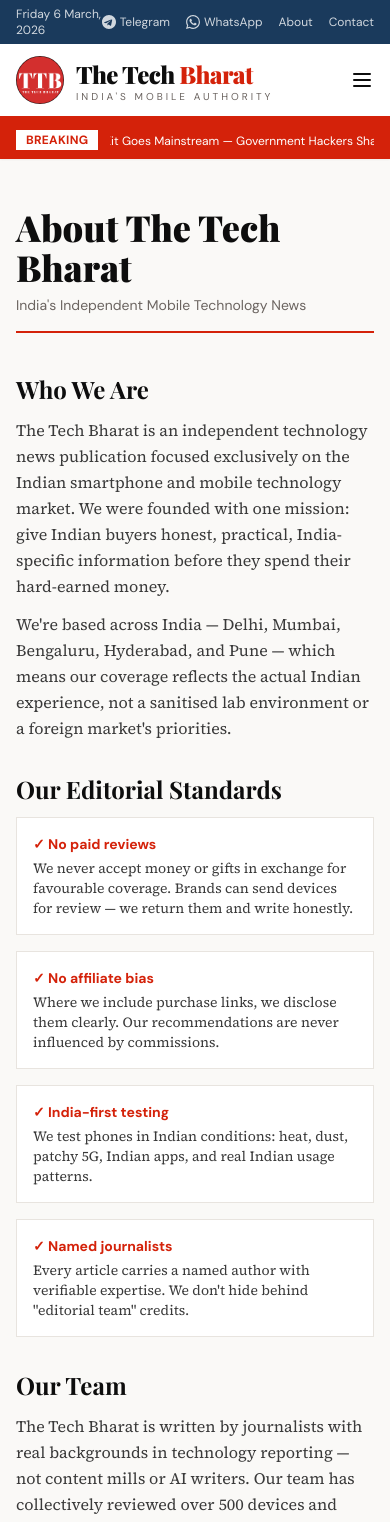
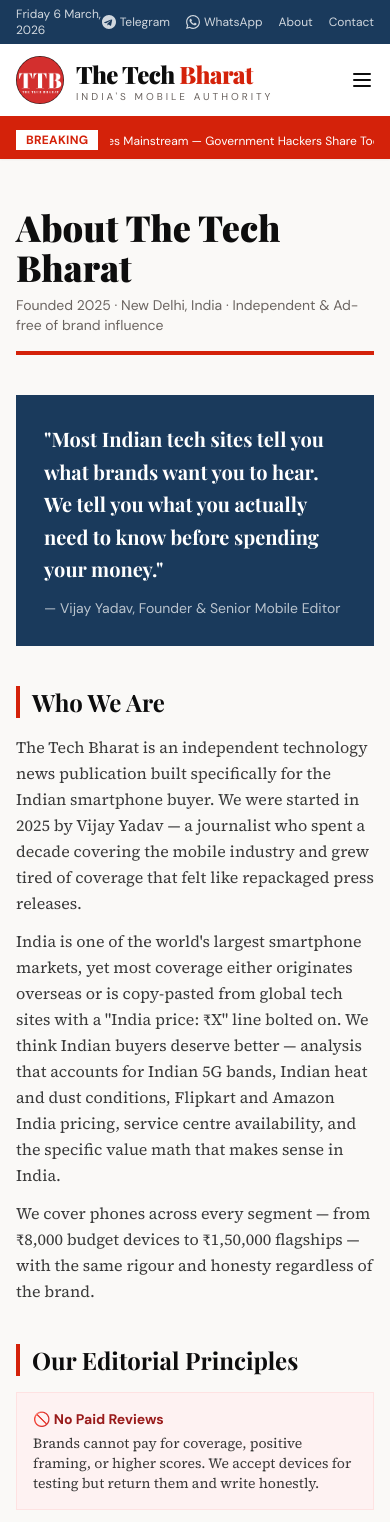
Before and after one commit to ankittiwari373164/techbharat, a Next.js app: page /about in a window 390 px wide. Shown: the top 1522 px of the page. Built offline with nearby package versions, Linux system fonts and the light colour scheme.

Commit message:
author profile, strong about page, anti-AI writing rules, HD images, Discover mix

```diff
--- a/app/about/page.tsx
+++ b/app/about/page.tsx
@@ -2,70 +2,135 @@
 import Link from 'next/link'
 
 export const metadata: Metadata = {
-  title: 'About The Tech Bharat – India\'s Independent Mobile Technology News',
-  description: 'The Tech Bharat is an independent technology news publication covering Indian smartphone market. Learn about our editorial team, methodology, and commitment to unbiased reporting.',
+  title: 'About The Tech Bharat – India\'s Independent Mobile Tech News',
+  description: 'The Tech Bharat is India\'s independent mobile technology news site. Founded by Vijay Yadav, a journalist with 11 years covering Indian smartphones. No brand affiliations. No paid reviews.',
   alternates: { canonical: 'https://thetechbharat.com/about' },
 }
 
 export default function AboutPage() {
   return (
     <div className="max-w-3xl mx-auto px-4 py-12">
-      <div className="border-b-2 border-[#d4220a] mb-10 pb-4">
+      <div className="border-b-4 border-[#d4220a] mb-10 pb-4">
         <h1 className="font-playfair text-4xl font-black text-ink mb-2">About The Tech Bharat</h1>
-        <p className="font-sans text-sm text-muted">India's Independent Mobile Technology News</p>
+        <p className="font-sans text-sm text-muted">Founded 2025 · New Delhi, India · Independent & Ad-free of brand influence</p>
       </div>
 
-      <div className="prose-custom space-y-8">
+      {/* Mission statement */}
+      <div className="bg-[#1a3a5c] text-white p-7 mb-10">
+        <p className="font-playfair text-xl font-bold leading-relaxed">
+          "Most Indian tech sites tell you what brands want you to hear. We tell you what you actually need to know before spending your money."
+        </p>
+        <p className="font-sans text-sm text-white/70 mt-3">— Vijay Yadav, Founder & Senior Mobile Editor</p>
+      </div>
+
+      <div className="space-y-10">
+
+        {/* Who we are */}
         <section>
-          <h2 className="font-playfair text-2xl font-bold text-ink mb-3">Who We Are</h2>
+          <h2 className="font-playfair text-2xl font-bold text-ink mb-4 border-l-4 border-[#d4220a] pl-3">Who We Are</h2>
+          <p className="font-body text-base text-[#3a3a3a] leading-relaxed mb-3">
+            The Tech Bharat is an independent technology news publication built specifically for the Indian smartphone buyer. We were started in 2025 by Vijay Yadav — a journalist who spent a decade covering the mobile industry and grew tired of coverage that felt like repackaged press releases.
+          </p>
+          <p className="font-body text-base text-[#3a3a3a] leading-relaxed mb-3">
+            India is one of the world's largest smartphone markets, yet most coverage either originates overseas or is copy-pasted from global tech sites with a "India price: ₹X" line bolted on. We think Indian buyers deserve better — analysis that accounts for Indian 5G bands, Indian heat and dust conditions, Flipkart and Amazon India pricing, service centre availability, and the specific value math that makes sense in India.
+          </p>
           <p className="font-body text-base text-[#3a3a3a] leading-relaxed">
-            The Tech Bharat is an independent technology news publication focused exclusively on the Indian smartphone and mobile technology market. We were founded with one mission: give Indian buyers honest, practical, India-specific information before they spend their hard-earned money.
-          </p>
-          <p className="font-body text-base text-[#3a3a3a] leading-relaxed mt-3">
-            We're based across India — Delhi, Mumbai, Bengaluru, Hyderabad, and Pune — which means our coverage reflects the actual Indian experience, not a sanitised lab environment or a foreign market's priorities.
+            We cover phones across every segment — from ₹8,000 budget devices to ₹1,50,000 flagships — with the same rigour and honesty regardless of the brand.
           </p>
         </section>
 
+        {/* Editorial Principles */}
         <section>
-          <h2 className="font-playfair text-2xl font-bold text-ink mb-3">Our Editorial Standards</h2>
+          <h2 className="font-playfair text-2xl font-bold text-ink mb-4 border-l-4 border-[#d4220a] pl-3">Our Editorial Principles</h2>
           <div className="grid grid-cols-1 sm:grid-cols-2 gap-4">
             {[
-              { title: 'No paid reviews', desc: 'We never accept money or gifts in exchange for favourable coverage. Brands can send devices for review — we return them and write honestly.' },
-              { title: 'No affiliate bias', desc: 'Where we include purchase links, we disclose them clearly. Our recommendations are never influenced by commissions.' },
-              { title: 'India-first testing', desc: 'We test phones in Indian conditions: heat, dust, patchy 5G, Indian apps, and real Indian usage patterns.' },
-              { title: 'Named journalists', desc: 'Every article carries a named author with verifiable expertise. We don\'t hide behind "editorial team" credits.' },
+              {
+                icon: '✕',
+                title: 'No Paid Reviews',
+                desc: 'Brands cannot pay for coverage, positive framing, or higher scores. We accept devices for testing but return them and write honestly.',
+              },
+              {
+                icon: '✕',
+                title: 'No Affiliate Bias',
+                desc: 'We may include affiliate links but they never influence our verdicts. We recommend what we would recommend to a friend.',
+              },
+              {
+                icon: '✓',
+                title: 'India-First Testing',
+                desc: 'Every review is conducted in Indian conditions — 40°C heat, dusty roads, Indian apps, Jio/Airtel 5G networks.',
+              },
+              {
+                icon: '✓',
+                title: 'Named Journalists',
+                desc: 'Every article has a named author with a verifiable background. No "editorial team" bylines hiding AI or anonymous writers.',
+              },
+              {
+                icon: '✓',
+                title: 'Transparent Corrections',
+                desc: 'When we get something wrong, we correct it openly — with a correction note, date, and what changed.',
+              },
+              {
+                icon: '✓',
+                title: 'Source Transparency',
+                desc: 'Leak-based or speculative content is always labelled as such with sources cited where possible.',
+              },
             ].map(item => (
-              <div key={item.title} className="bg-white border border-border p-4">
-                <h3 className="font-sans text-sm font-bold text-[#d4220a] mb-1">✓ {item.title}</h3>
+              <div key={item.title} className={`p-4 border ${item.icon === '✓' ? 'border-green-200 bg-green-50' : 'border-red-100 bg-red-50'}`}>
+                <h3 className={`font-sans text-sm font-bold mb-1 ${item.icon === '✓' ? 'text-green-800' : 'text-red-800'}`}>
+                  {item.icon === '✓' ? '✅' : '🚫'} {item.title}
+                </h3>
                 <p className="font-body text-sm text-[#3a3a3a]">{item.desc}</p>
               </div>
             ))}
           </div>
         </section>
 
+        {/* Founder */}
         <section>
-          <h2 className="font-playfair text-2xl font-bold text-ink mb-3">Our Team</h2>
-          <p className="font-body text-base text-[#3a3a3a] leading-relaxed mb-4">
-            The Tech Bharat is written by journalists with real backgrounds in technology reporting — not content mills or AI writers. Our team has collectively reviewed over 500 devices and written for national publications before joining TTB.
-          </p>
-          <Link href="/author" className="font-sans text-sm font-semibold text-[#d4220a] hover:underline">Meet our team →</Link>
+          <h2 className="font-playfair text-2xl font-bold text-ink mb-4 border-l-4 border-[#d4220a] pl-3">The Person Behind The Tech Bharat</h2>
+          <div className="flex gap-5 items-start bg-white border border-border p-6">
+            <div className="flex-shrink-0 w-16 h-16 rounded-full bg-[#d4220a] flex items-center justify-center text-white font-playfair text-xl font-bold">VY</div>
+            <div>
+              <h3 className="font-playfair text-xl font-bold text-ink mb-0.5">Vijay Yadav</h3>
+              <p className="font-sans text-xs font-semibold text-[#d4220a] mb-3">Founder & Senior Mobile Editor · New Delhi</p>
+              <p className="font-body text-sm text-[#3a3a3a] leading-relaxed mb-3">
+                Vijay started his journalism career at a print technology magazine in Mumbai in 2014. He spent six years there before moving to digital, covering the Indian smartphone market as it exploded from 2G to 5G. He has personally tested over 300 devices — everything from ₹6,000 feature phones to ₹1,50,000 foldables.
+              </p>
+              <p className="font-body text-sm text-[#3a3a3a] leading-relaxed mb-3">
+                He founded The Tech Bharat in 2025 after noticing a gap: no publication was covering smartphones specifically for the ₹15,000–₹40,000 buyer who dominates the Indian market. His test methodology is rooted in actual Indian usage — he test-drives every device on Delhi's crowded metro, in the heat, and with the apps Indians actually use.
+              </p>
+              <Link href="/author" className="font-sans text-sm font-semibold text-[#d4220a] hover:underline">Full author profile →</Link>
+            </div>
+          </div>
         </section>
 
+        {/* Coverage philosophy */}
         <section>
-          <h2 className="font-playfair text-2xl font-bold text-ink mb-3">Coverage Focus</h2>
-          <p className="font-body text-base text-[#3a3a3a] leading-relaxed">
-            We cover smartphones available in India — or expected to launch here. We focus on pricing in ₹, availability on Flipkart and Amazon India, 5G band compatibility for Indian networks (Jio, Airtel, Vi), and after-sales service availability. International-only launches get minimal coverage.
+          <h2 className="font-playfair text-2xl font-bold text-ink mb-4 border-l-4 border-[#d4220a] pl-3">What We Cover and How</h2>
+          <p className="font-body text-base text-[#3a3a3a] leading-relaxed mb-3">
+            We publish a mix of breaking news, in-depth first looks, head-to-head comparisons, and long-form buying guides. We do not chase pageviews with sensational headlines or publish half-baked articles to beat competitors by 30 minutes. We would rather be second and right than first and wrong.
           </p>
+          <p className="font-body text-base text-[#3a3a3a] leading-relaxed mb-3">
+            Speculative articles — leaks, rumours, analyst predictions — are clearly labelled. We cite sources where possible and use phrases like "expected to" or "according to analyst reports" rather than stating unconfirmed information as fact.
+          </p>
+          <div className="flex gap-4 mt-4 flex-wrap">
+            <Link href="/mobile-news" className="font-sans text-xs font-semibold text-white bg-[#1a3a5c] px-4 py-2 hover:bg-[#0f2540]">Mobile News</Link>
+            <Link href="/reviews" className="font-sans text-xs font-semibold text-white bg-[#d4220a] px-4 py-2 hover:bg-[#b01d09]">Reviews</Link>
+            <Link href="/compare" className="font-sans text-xs font-semibold text-white bg-[#2a6b3c] px-4 py-2 hover:bg-[#1e4f2c]">Comparisons</Link>
+          </div>
         </section>
 
-        <section className="border-t border-border pt-6">
-          <h2 className="font-playfair text-xl font-bold text-ink mb-3">Contact & Corrections</h2>
-          <p className="font-body text-sm text-[#3a3a3a] mb-3">Found an error? We correct it quickly and transparently.</p>
-          <div className="flex gap-4">
-            <Link href="/contact" className="font-sans text-xs font-semibold text-[#1a3a5c] border border-[#1a3a5c] px-4 py-2 hover:bg-[#1a3a5c] hover:text-white transition-colors">Contact Us</Link>
-            <Link href="/corrections-policy" className="font-sans text-xs font-semibold text-muted border border-border px-4 py-2 hover:border-ink transition-colors">Corrections Policy</Link>
+        {/* Contact */}
+        <section className="border-t border-border pt-8">
+          <h2 className="font-playfair text-xl font-bold text-ink mb-3">Get in Touch</h2>
+          <p className="font-body text-sm text-[#3a3a3a] mb-4">For press enquiries, corrections, or reader feedback:</p>
+          <div className="flex gap-4 flex-wrap">
+            <Link href="/contact" className="font-sans text-xs font-semibold border border-[#1a3a5c] text-[#1a3a5c] px-4 py-2 hover:bg-[#1a3a5c] hover:text-white transition-colors">Contact Us</Link>
+            <Link href="/editorial-policy" className="font-sans text-xs font-semibold border border-border text-muted px-4 py-2 hover:border-ink transition-colors">Editorial Policy</Link>
+            <Link href="/corrections-policy" className="font-sans text-xs font-semibold border border-border text-muted px-4 py-2 hover:border-ink transition-colors">Corrections Policy</Link>
           </div>
         </section>
+
       </div>
     </div>
   )
--- a/app/author/page.tsx
+++ b/app/author/page.tsx
@@ -4,8 +4,13 @@
 import Link from 'next/link'
 
 export const metadata: Metadata = {
-  title: 'Vijay Yadav – Senior Mobile Editor | The Tech Bharat',
-  description: 'Vijay Yadav is a Senior Mobile Editor at The Tech Bharat with 11 years covering the Indian smartphone market. 300+ device reviews, India-first analysis.',
+  title: 'Vijay Yadav – Founder & Senior Mobile Editor | The Tech Bharat',
+  description: 'Vijay Yadav is the founder of The Tech Bharat and a mobile technology journalist with 11 years of experience covering Indian smartphones. 300+ device reviews.',
+  alternates: { canonical: 'https://thetechbharat.com/author' },
+  openGraph: {
+    title: 'Vijay Yadav – Mobile Tech Journalist, India',
+    description: '11 years covering Indian smartphones. 300+ device reviews. Founder of The Tech Bharat.',
+  }
 }
 
 export default async function AuthorPage() {
@@ -14,67 +19,120 @@
 
   return (
     <div className="max-w-4xl mx-auto px-4 py-12">
-      <div className="border-b-2 border-[#d4220a] mb-10 pb-4">
-        <h1 className="font-playfair text-4xl font-black text-ink mb-2">Our Authors</h1>
-        <p className="font-sans text-sm text-muted">Real journalists. Real opinions. No PR fluff.</p>
-      </div>
 
-      {/* Single Author Card */}
-      <div className="bg-white border border-border p-8 mb-14">
-        <div className="flex gap-6 items-start">
-          <div className="flex-shrink-0 w-20 h-20 rounded-full bg-[#d4220a] flex items-center justify-center text-white font-playfair text-2xl font-bold">
+      {/* Hero Author Card */}
+      <div className="bg-white border-2 border-[#d4220a] p-8 mb-10">
+        <div className="flex flex-col sm:flex-row gap-6 items-start">
+          <div className="flex-shrink-0 w-24 h-24 rounded-full bg-[#d4220a] flex items-center justify-center text-white font-playfair text-3xl font-bold shadow-lg">
             VY
           </div>
           <div className="flex-1">
-            <div className="flex items-start justify-between gap-4 mb-1">
-              <h2 className="font-playfair text-2xl font-bold text-ink">Vijay Yadav</h2>
-              <span className="font-sans text-xs text-muted border border-border px-2 py-1">New Delhi</span>
-            </div>
-            <p className="font-sans text-sm font-semibold text-[#d4220a] mb-3">Senior Mobile Editor & Founder</p>
-
-            {/* E-E-A-T Stats */}
-            <div className="flex gap-6 mb-4 p-3 bg-gray-50 border border-border">
-              <div className="text-center">
-                <p className="font-playfair text-2xl font-black text-ink">11</p>
-                <p className="font-sans text-[10px] text-muted uppercase tracking-wide">Years Experience</p>
+            <div className="flex flex-wrap items-start justify-between gap-3 mb-1">
+              <div>
+                <h1 className="font-playfair text-3xl font-black text-ink">Vijay Yadav</h1>
+                <p className="font-sans text-sm font-bold text-[#d4220a] mt-0.5">Founder & Senior Mobile Editor</p>
               </div>
-              <div className="text-center">
-                <p className="font-playfair text-2xl font-black text-ink">300+</p>
-                <p className="font-sans text-[10px] text-muted uppercase tracking-wide">Devices Reviewed</p>
-              </div>
-              <div className="text-center">
-                <p className="font-playfair text-2xl font-black text-ink">500+</p>
-                <p className="font-sans text-[10px] text-muted uppercase tracking-wide">Articles Written</p>
-              </div>
+              <span className="font-sans text-xs text-muted border border-border px-3 py-1.5">📍 New Delhi, India</span>
             </div>
 
-            <p className="font-body text-base text-[#3a3a3a] leading-relaxed mb-4">
-              Vijay has been covering the Indian smartphone market for 11 years — starting at a print technology magazine in Mumbai before launching The Tech Bharat. He has tested over 300 devices and has an encyclopaedic knowledge of the Indian mobile market across every price segment.
-            </p>
-            <p className="font-body text-base text-[#3a3a3a] leading-relaxed mb-4">
-              He focuses on what actually matters for Indian buyers: real-world battery in Indian heat, 5G band compatibility on Jio and Airtel, value at every rupee tier, and after-sales service quality. He's direct, occasionally blunt, and allergic to marketing fluff.
-            </p>
-
-            <div className="flex flex-wrap gap-2 mb-4">
-              {['Flagship Smartphones', 'Samsung & Apple', 'Camera Reviews', '5G India', 'Value Analysis', 'Gadgets & AI'].map(tag => (
-                <span key={tag} className="font-sans text-xs bg-gray-100 text-gray-600 px-2 py-1">{tag}</span>
-              ))}
+            {/* Credential bar */}
+            <div className="flex flex-wrap gap-2 my-3">
+              <span className="font-sans text-xs bg-[#d4220a] text-white px-2 py-1 font-semibold">11 Years Experience</span>
+              <span className="font-sans text-xs bg-[#1a3a5c] text-white px-2 py-1 font-semibold">300+ Devices Reviewed</span>
+              <span className="font-sans text-xs bg-[#2a6b3c] text-white px-2 py-1 font-semibold">Independent Journalist</span>
+              <span className="font-sans text-xs bg-gray-700 text-white px-2 py-1 font-semibold">No Brand Affiliations</span>
             </div>
 
-            <div className="flex items-center gap-4 text-xs font-sans text-muted">
-              <span>📍 New Delhi, India</span>
-              <span>✉️ vijay@thetechbharat.com</span>
-            </div>
+            <p className="font-body text-sm text-[#3a3a3a] leading-relaxed">
+              Vijay Yadav has been covering the Indian smartphone market since 2014. He started at a print technology magazine in Mumbai, then spent years in digital journalism before founding The Tech Bharat in 2025. He has personally tested over 300 devices — from budget phones to ultra-premium foldables — and is known for honest, India-specific analysis that cuts through marketing noise.
+            </p>
           </div>
         </div>
       </div>
+
+      {/* Stats Row */}
+      <div className="grid grid-cols-2 sm:grid-cols-4 gap-4 mb-10">
+        {[
+          { number: '11', label: 'Years in Tech Journalism' },
+          { number: '300+', label: 'Smartphones Reviewed' },
+          { number: '500+', label: 'Articles Published' },
+          { number: '2014', label: 'Started Covering Mobiles' },
+        ].map(s => (
+          <div key={s.label} className="bg-white border border-border p-4 text-center">
+            <p className="font-playfair text-3xl font-black text-[#d4220a]">{s.number}</p>
+            <p className="font-sans text-[11px] text-muted mt-1 leading-tight">{s.label}</p>
+          </div>
+        ))}
+      </div>
+
+      {/* Biography */}
+      <section className="mb-10">
+        <h2 className="font-playfair text-2xl font-bold text-ink mb-4 border-l-4 border-[#d4220a] pl-3">Biography</h2>
+        <div className="space-y-4 font-body text-base text-[#3a3a3a] leading-relaxed">
+          <p>
+            Vijay Yadav began his journalism career in 2014 at a Mumbai-based print technology magazine where he covered the early days of Indian 4G adoption and the Reliance Jio disruption. He was among the first journalists to consistently write about the value proposition of Chinese smartphone brands entering India — back when most publications dismissed them.
+          </p>
+          <p>
+            After six years in print, he moved to digital journalism and spent time covering the Indian mobile market during its most transformative period: the rise of ₹10,000 5G phones, the dominance of Xiaomi and Realme in the mid-range, Samsung's fight to retain premium market share, and Apple's aggressive India pricing strategy.
+          </p>
+          <p>
+            He founded The Tech Bharat in 2025 with a singular mission: honest smartphone coverage built for Indian buyers. He tests every device he writes about in real Delhi conditions — crowded metro rides, 40°C summer heat, the patchy 5G coverage of Indian cities, and with the apps most Indians actually use (not the US-centric app diet of most reviewers).
+          </p>
+          <p>
+            His test criteria are deliberately India-first: Does it support n78/n77 5G bands for Jio and Airtel? Does the battery last through a Delhi summer day of heavy use? Is it available on Flipkart or Amazon India at the stated price? How is Samsung/Xiaomi/Apple's service centre network in tier-2 cities?
+          </p>
+        </div>
+      </section>
+
+      {/* Expertise */}
+      <section className="mb-10">
+        <h2 className="font-playfair text-2xl font-bold text-ink mb-4 border-l-4 border-[#d4220a] pl-3">Areas of Expertise</h2>
+        <div className="grid grid-cols-2 sm:grid-cols-3 gap-3">
+          {[
+            '📱 Flagship Smartphones',
+            '💰 Budget & Mid-range Phones',
+            '📷 Smartphone Camera Testing',
+            '🔋 Battery Life Analysis',
+            '🇮🇳 India 5G Ecosystem',
+            '⚖️ Phone Comparisons',
+            '📊 Indian Market Trends',
+            '🔧 After-sales & Service',
+            '🎮 Gaming on Smartphones',
+          ].map(e => (
+            <div key={e} className="font-sans text-sm bg-gray-50 border border-border px-3 py-2">{e}</div>
+          ))}
+        </div>
+      </section>
+
+      {/* Test Methodology */}
+      <section className="mb-10 bg-[#f8f4ef] border border-border p-6">
+        <h2 className="font-playfair text-xl font-bold text-ink mb-3">How Vijay Tests Phones</h2>
+        <div className="grid grid-cols-1 sm:grid-cols-2 gap-4 font-body text-sm text-[#3a3a3a]">
+          <div>
+            <p className="font-sans text-xs font-bold text-ink mb-1">🌡️ Heat & Build Test</p>
+            <p>Used in 35–42°C Delhi summer conditions for throttling, back heat, and build quality.</p>
+          </div>
+          <div>
+            <p className="font-sans text-xs font-bold text-ink mb-1">📶 5G Band Verification</p>
+            <p>Verified on Jio (n78) and Airtel (n77/n78) for real 5G connectivity — not just 5G logo.</p>
+          </div>
+          <div>
+            <p className="font-sans text-xs font-bold text-ink mb-1">📸 Camera in Indian Light</p>
+            <p>Tested in harsh midday Indian sunlight, indoor artificial light, and low-light conditions.</p>
+          </div>
+          <div>
+            <p className="font-sans text-xs font-bold text-ink mb-1">🔋 Battery Real-World</p>
+            <p>PCMark battery test + actual 1-day heavy usage with Indian apps: WhatsApp, YouTube, Paytm.</p>
+          </div>
+        </div>
+      </section>
 
       {/* Recent Articles */}
       {recent.length > 0 && (
         <section>
           <div className="flex items-center gap-3 mb-6">
             <div className="w-6 h-0.5 bg-[#d4220a]" />
-            <h2 className="font-playfair text-2xl font-bold">Latest by Vijay Yadav</h2>
+            <h2 className="font-playfair text-2xl font-bold">Latest Articles by Vijay</h2>
             <div className="flex-1 h-px bg-border" />
             <Link href="/mobile-news" className="font-sans text-xs font-semibold text-[#d4220a]">View All →</Link>
           </div>
--- a/lib/phone-images.ts
+++ b/lib/phone-images.ts
@@ -81,7 +81,7 @@
       )
       if (res.ok) {
         const data = await res.json()
-        const rawUrl = `${data.urls.regular}&w=1200&q=80`
+        const rawUrl = `${data.urls.regular}&w=1600&q=85&fit=crop&crop=center`
         const siteUrl = process.env.SITE_URL || 'https://thetechbharat.com'
         return `${siteUrl}/api/img?u=${encodeURIComponent(rawUrl)}`
       }
@@ -94,7 +94,7 @@
   const seed = phoneName
     .split('')
     .reduce((acc, c) => acc + c.charCodeAt(0), index * 100)
-  return `https://picsum.photos/seed/${seed}/1200/675`
+  return `https://picsum.photos/seed/${seed}/1600/900`
 }
 
 /**
```
Also changed, not shown: lib/news-fetcher.ts (+23 -3 lines), lib/scheduler.ts (+4 -3 lines).
